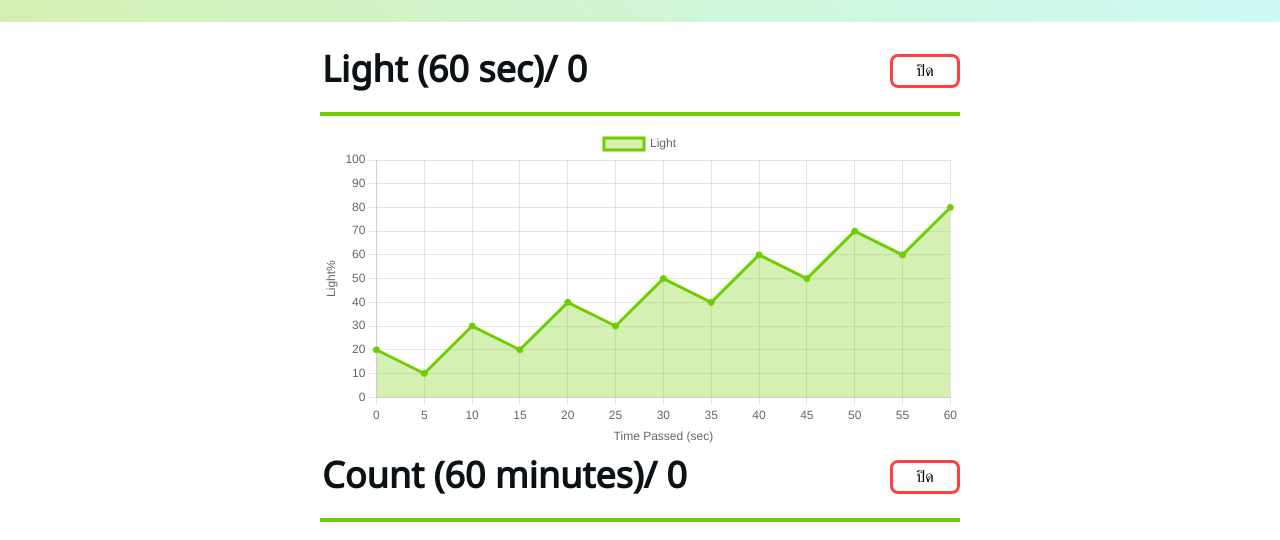
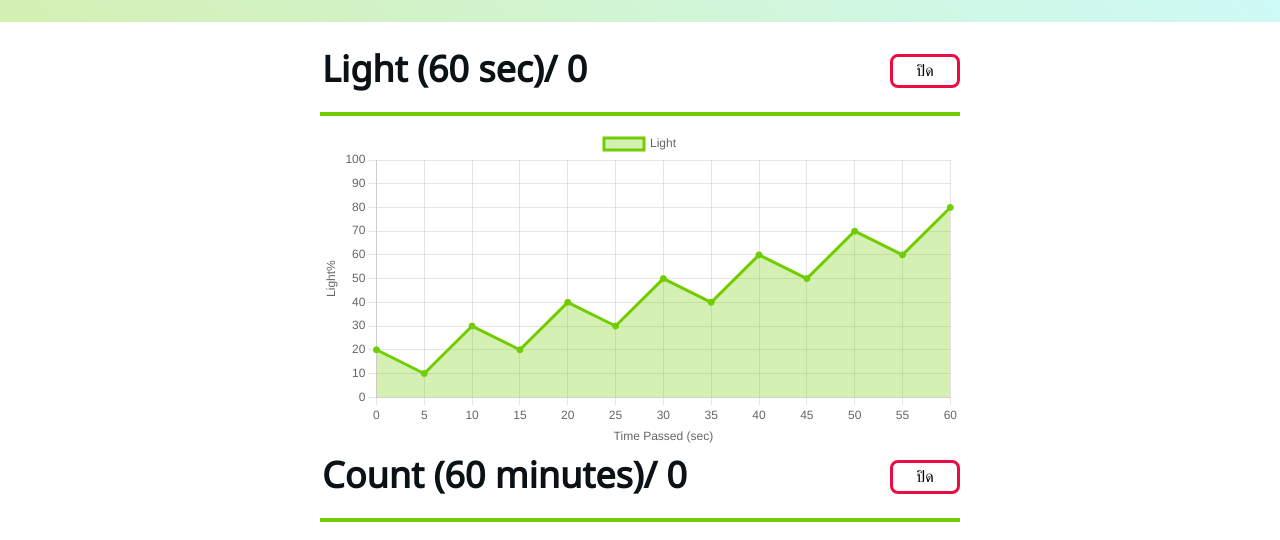
Before and after one commit to ThanakritW/EmbeddedSysLabFinalProject, a React (Create React App) app: page / in a window 1280 px wide. Shown: the part 206-746 px from the top of the page. Built offline with nearby package versions, Linux system fonts and the light colour scheme; no server answers.

Commit message:
style: change color palettes

```diff
--- a/src/App.css
+++ b/src/App.css
@@ -131,7 +131,7 @@ body {
   width: 70px;
   padding: 5px;
   font-size: medium;
-  border: #ff4040 solid 3px;
+  border: #ec0b43 solid 3px;
   border-radius: 0.5em;
   background: none;
   cursor: pointer;
@@ -140,7 +140,7 @@ body {
 
 .chart-toggler:hover {
   cursor: pointer;
-  background-color: #ff4040;
+  background-color: #ec0b43;
   color: whitesmoke;
 }
 
```
